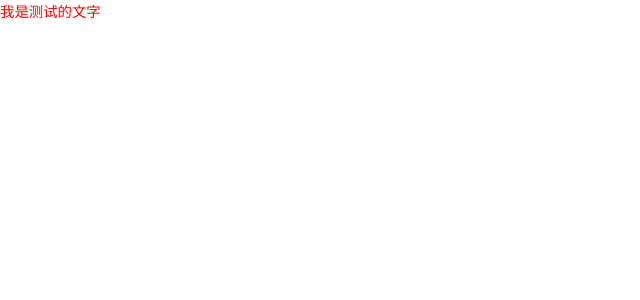
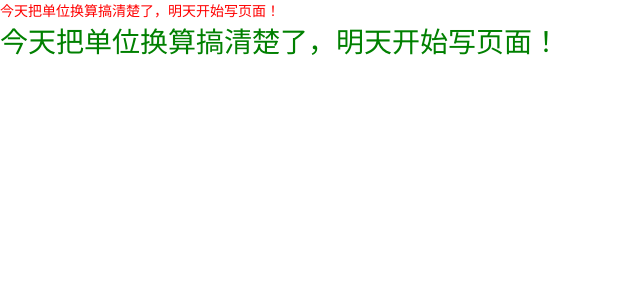
Before and after one commit to suzhengtang/weixinStore, a Vue app in the folder weixinstore/: page / in a window 1280 px wide. Shown: the top 300 px of the page, without its empty margins (0-640 px from the left). Built offline with nearby package versions, Linux system fonts and the light colour scheme.

Commit message:
单位换算OK

```diff
--- a/weixinstore/index.html
+++ b/weixinstore/index.html
@@ -4,6 +4,26 @@
     <meta charset="utf-8">
     <meta name="viewport" content="width=device-width,initial-scale=1.0">
     <title>weixinstore</title>
+    <!-- <script src="src/assets/js/base.js"></script> -->
+    <script>
+      (function (doc, win) {
+        var docEl = doc.documentElement,
+            resizeEvt = 'orientationchange' in window ? 'orientationchange' : 'resize',
+            recalc = function () {
+                var clientWidth = docEl.clientWidth;
+                if (!clientWidth) return;
+                if (clientWidth >= 750) {
+                    docEl.style.fontSize = '100px';
+                } else {
+                    docEl.style.fontSize = 100 * (clientWidth / 750) + 'px';
+                }
+            };
+        if (!doc.addEventListener) return;
+        win.addEventListener(resizeEvt, recalc, false);
+        doc.addEventListener('DOMContentLoaded', recalc, false);
+        /*DOMContentLoaded文档加载完成不包含图片资源 onload包含图片资源*/
+      })(document, window);
+    </script>
   </head>
   <body>
     <div id="app"></div>
--- a/weixinstore/src/App.vue
+++ b/weixinstore/src/App.vue
@@ -4,9 +4,7 @@
   </div>
 </template>
 
-<script src="assets/js/base.js"></script>
 <script>
-// import { base } from "assets/js/base.js";
 export default {
   name: 'App'
 }
@@ -14,9 +12,4 @@ export default {
 
 <style lang="less">
 @import "assets/less/base.less";
-#app {
-  font-family: 'Avenir', Helvetica, Arial, sans-serif;
-  -webkit-font-smoothing: antialiased;
-  -moz-osx-font-smoothing: grayscale;
-}
 </style>
--- a/weixinstore/src/assets/less/base.less
+++ b/weixinstore/src/assets/less/base.less
@@ -2,7 +2,7 @@ html{overflow-y:scroll; overflow-x: hidden;}
 body,div,ul,li,span,img,input,form{ margin:0; padding:0;}
 body,p,h1,h2,h3,h4,h5,h6,ul,ol,dl,li,dd{ margin:0;}
 ul,ol{padding:0;}
-body{font-size:0.9rem;font-family:"冬青黑体简体中文","微软雅黑","宋体",Arial,sans-serif;}
+body{font-size:0.28rem;font-family:"冬青黑体简体中文","微软雅黑","宋体",Arial,sans-serif;}  //0.28rem = 14px; 0.3rem = 15px;
 a{ text-decoration:none; color:#666666; }
 li{ list-style:none; }
 img{ border:none 0;}
--- a/weixinstore/src/components/index.vue
+++ b/weixinstore/src/components/index.vue
@@ -1,6 +1,7 @@
 <template>
   <div class="box">
-    <p>{{ msg }}</p>
+    <p class="ceshi1">{{ msg }}</p>
+    <p class="ceshi2">{{ msg }}</p>
   </div>
 </template>
 
@@ -9,7 +10,7 @@ export default {
   name: 'index',
   data () {
     return {
-      msg: '我是测试的文字'
+      msg: '今天把单位换算搞清楚了，明天开始写页面！'
     }
   }
 }
@@ -17,9 +18,17 @@ export default {
 
 <!-- Add "scoped" attribute to limit CSS to this component only -->
 <style lang="less" scoped>
+  // 单位换算；
+  //0.28rem = 14px; 0.24rem  = 12px;
+
   .box{
-    p {
+    .ceshi1 {
       color: red;
+      font-size: 14px;
+    }
+    .ceshi2{
+      color: green;
+      font-size: 0.28rem;
     }
   }
 </style>
```
